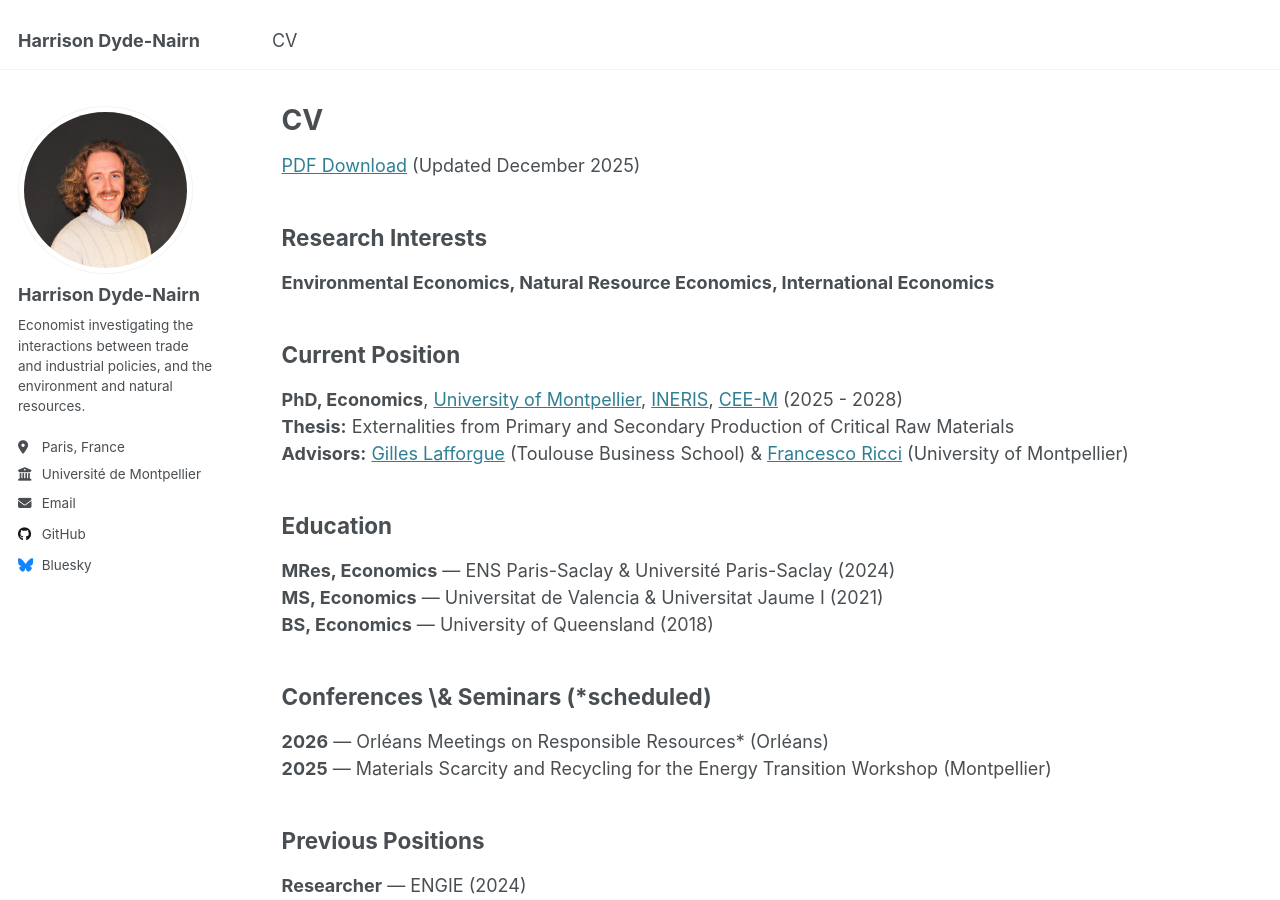
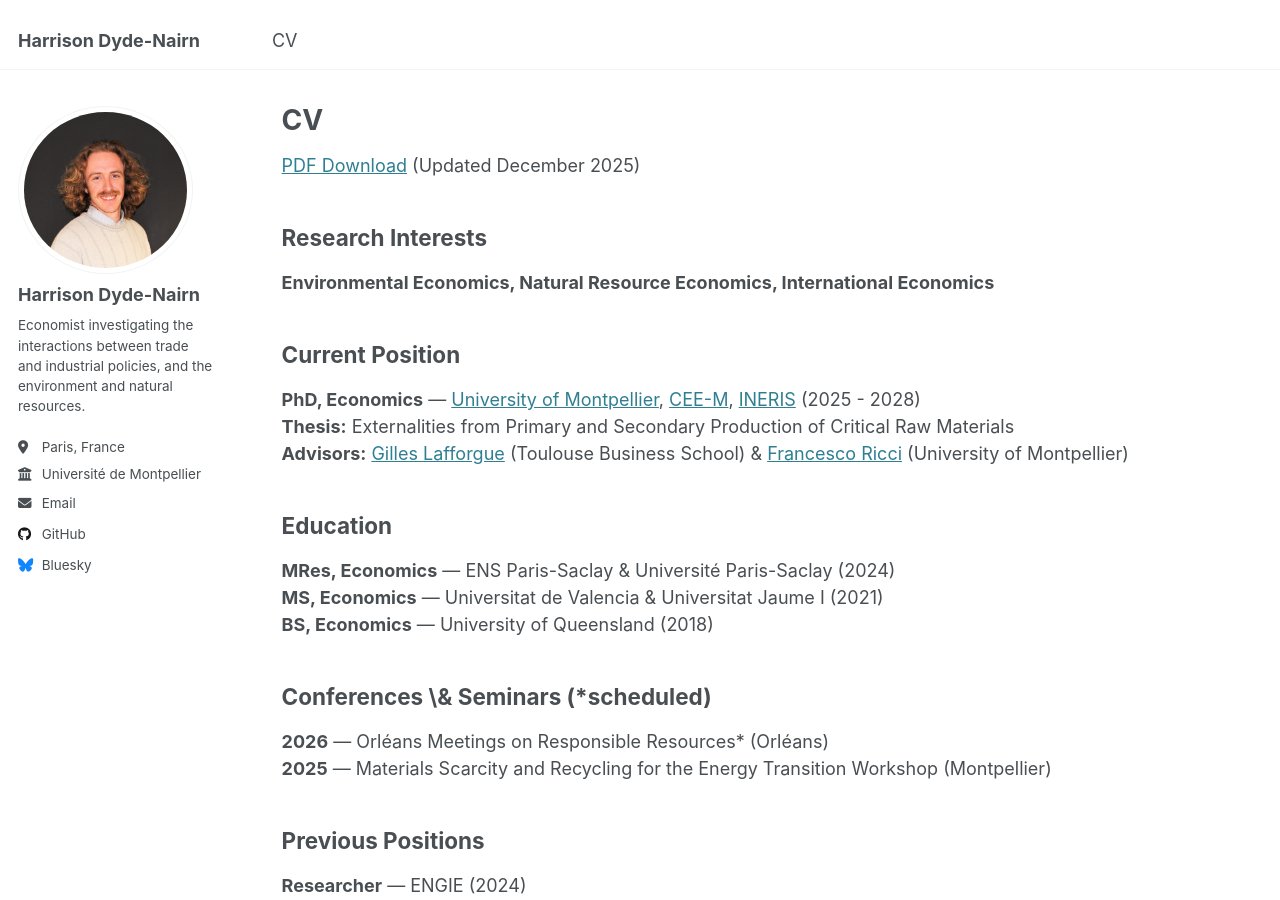
Before and after one commit to hdydenairn/hdydenairn.github.io, a Jekyll site: the page built from _pages/cv.md, in a window 1280 px wide and 900 px high. Built offline with Jekyll 4.4.1, drawn with Linux system fonts in a browser that asks for light colours.

Commit message:
Update cv.md

```diff
--- a/_pages/cv.md
+++ b/_pages/cv.md
@@ -15,7 +15,7 @@ redirect_from:
 **Environmental Economics, Natural Resource Economics, International Economics**
 
 ## Current Position
-**PhD, Economics**, [University of Montpellier](https://economie.edu.umontpellier.fr/), [INERIS](https://www.ineris.fr/fr),  [CEE-M](https://www.cee-m.fr/) (2025 - 2028)<br>
+**PhD, Economics** — [University of Montpellier](https://economie.edu.umontpellier.fr/), [CEE-M](https://www.cee-m.fr/), [INERIS](https://www.ineris.fr/fr) (2025 - 2028)<br>
 **Thesis:** Externalities from Primary and Secondary Production of Critical Raw Materials<br>
 **Advisors:** [Gilles Lafforgue](https://sites.google.com/site/gillafforgue/) (Toulouse Business School) & [Francesco Ricci](https://sites.google.com/view/francescoricci/welcome) (University of Montpellier)
 
```
